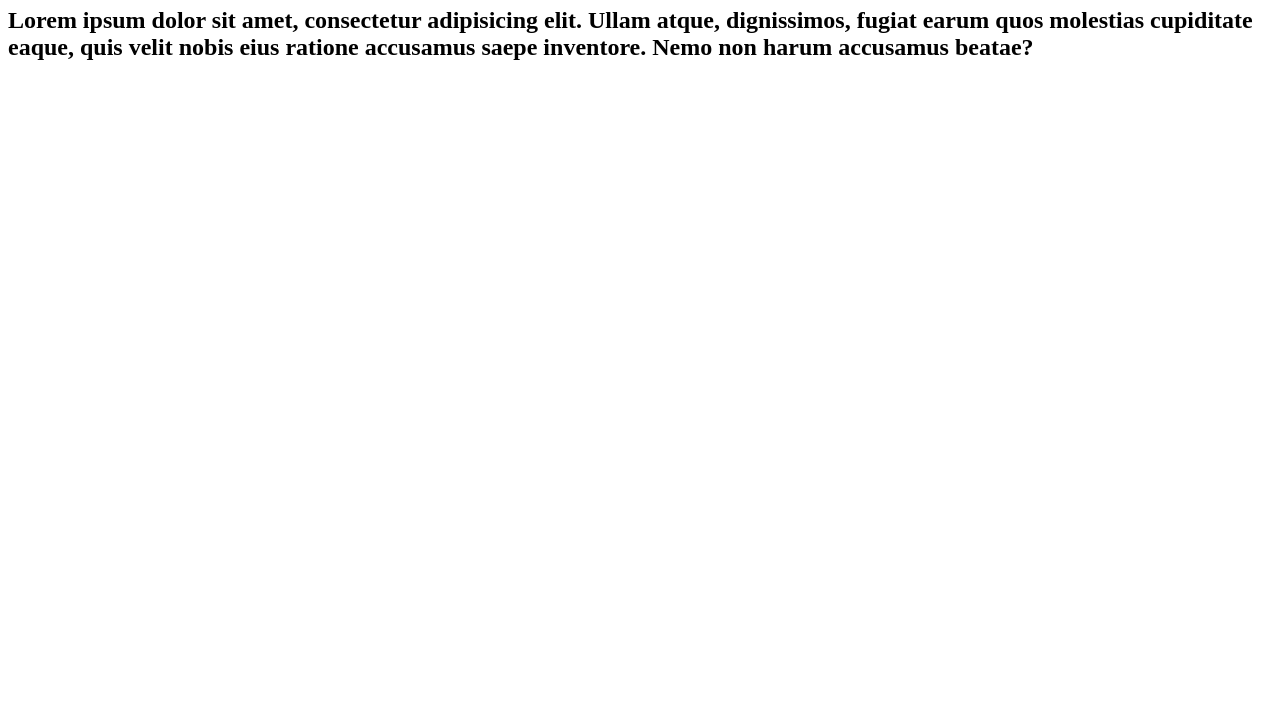
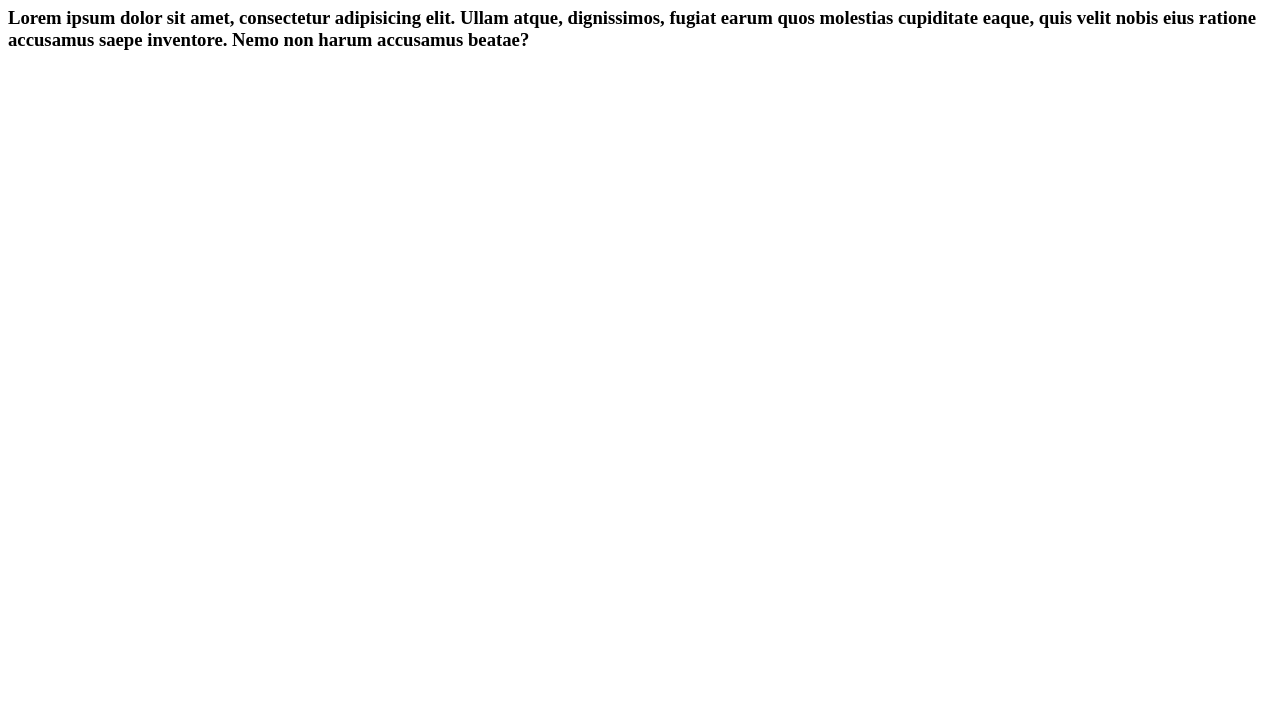
Before and after one commit to mathcrzz/curso-git, a plain HTML site: page index.html in a window 1280 px wide. Shown: the part 73-800 px from the top of the page. Drawn offline with Linux system fonts and the light colour scheme.

Commit message:
11º commit, mudamos de h2 para h3 no index.html

```diff
--- a/index.html
+++ b/index.html
@@ -9,6 +9,6 @@
     <h1>
         Hello, world!!
     </h1>
-    <h2>Lorem ipsum dolor sit amet, consectetur adipisicing elit. Ullam atque, dignissimos, fugiat earum quos molestias cupiditate eaque, quis velit nobis eius ratione accusamus saepe inventore. Nemo non harum accusamus beatae?</h2>
+    <h3>Lorem ipsum dolor sit amet, consectetur adipisicing elit. Ullam atque, dignissimos, fugiat earum quos molestias cupiditate eaque, quis velit nobis eius ratione accusamus saepe inventore. Nemo non harum accusamus beatae?</h3>
 </body>
 </html>
```
